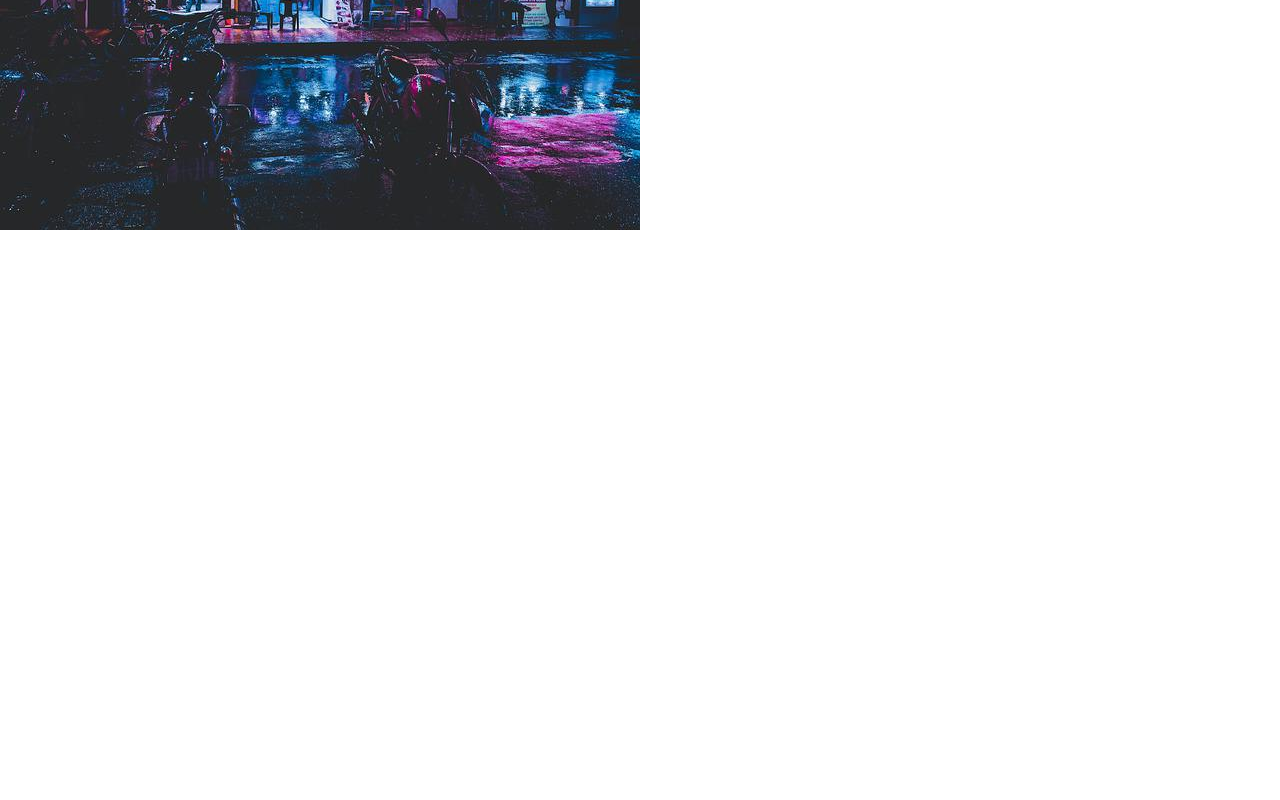
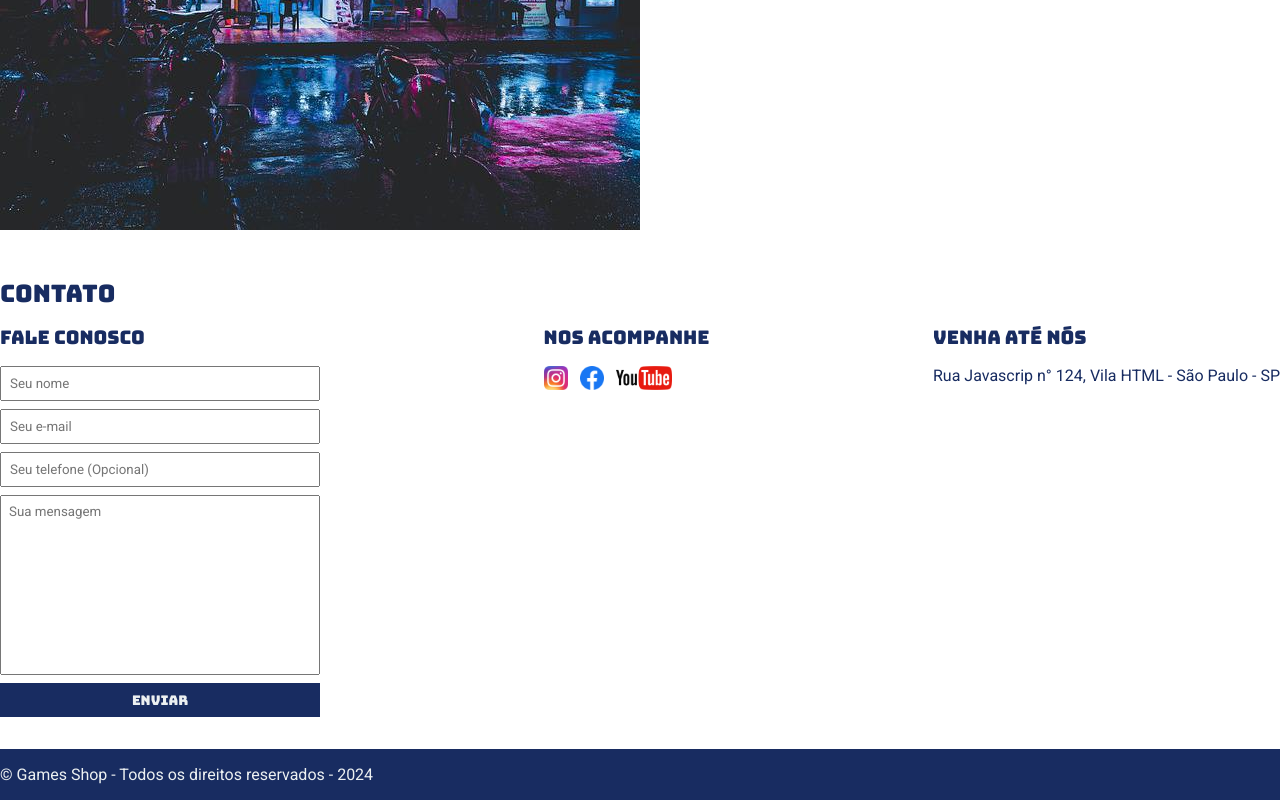
Before and after one commit to bwinchesterjn/Projeto-GAME-SHOP, a plain HTML site: page index.html in a window 1280 px wide. Shown: the part 349-1149 px from the top of the page. Before the commit the page ends 800 px from the top, so only its background shows below. Drawn offline with Linux system fonts and the light colour scheme.

Commit message:
footer and form added

```diff
--- a/index.html
+++ b/index.html
@@ -16,16 +16,16 @@
         <nav>
             <ul>
                 <li>
-                    <a href="#">Sobre a loja</a>
+                    <a href="#about">Sobre a loja</a>
                 </li>
                 <li>
-                    <a href="#">Contato</a>
+                    <a href="#contact">Contato</a>
                 </li>
             </ul>
         </nav>
         </div>
     </header>
-    <section>
+    <section id="about">
         <div class="container">
             <img class="store" src="./images/loja.jpg" alt="Fachada da loja Game Shop">
             <div>
@@ -44,5 +44,55 @@
             </div>
         </div>
     </section>
+    <section id="contact">
+        <div class="container">
+            <h2>Contato</h2>
+            <div class="contact-methods">
+                <div>
+                    <h3>Fale conosco</h3>
+                    <form>
+                        <input type="text" placeholder="Seu nome"required/>
+                        <input type="text" placeholder="Seu e-mail"required/>
+                        <input type="text" placeholder="Seu telefone (Opcional)"/>
+                        <textarea placeholder ="Sua mensagem"required></textarea>
+                        <button type ="submit">Enviar</button>
+                    </form>
+                </div>
+                <div>
+                    <h3>Nos acompanhe</h3>
+                    <ul class="social-links">
+                        <li>
+                            <a href="#" title="Siga-nos no Instagram">
+                                <img src="./images/instagram.png" alt="Logo do Instagram"/>
+                            </a>
+                        </li>
+                        <li>
+                            <a href="#" title="Siga-nos no Fecebook">
+                                <img src="./images/facebook.png" alt="Logo do Facebook"/>
+                            </a>
+                        </li>
+                        <li>
+                            <a href="#" title="Visite nosso canal no Youtube">
+                                <img src="./images/youtube.png" alt="Logo do Youtube"/>
+                            </a>
+                        </li>
+                    </ul>
+                </div>
+                <div>
+                    <h3>Venha até nós</h3>
+                    <p>
+                        Rua Javascrip n° 124, Vila HTML - São Paulo - SP
+                    </p>
+                </div>
+            </div>
+        </div>
+    </section>
+    <footer>
+        <div class="container">
+            <p>
+                &copy; Games Shop - Todos os direitos reservados - 2024
+            </p>
+        </div>
+    </footer>
 </body>
 </html>
--- a/main.css
+++ b/main.css
@@ -5,13 +5,15 @@
 }
 
 header,
-section h2 {
+section h2,
+section h3,
+form button {
     font-family: "Bungee", sans-serif;
-    font-weight: 400;
+    font-weight: normal;
     font-style: normal;font-family: "Bungee", cursive;
 }
 
-body {
+body, input, textarea {
     font-family: "Roboto", sans-serif;
     font-weight: 400;
     font-style: normal;
@@ -23,10 +25,7 @@ header {
     color: #ecf0f1;
 }
 
-header h1,
-section h2 {
-    font-weight: normal;
-}
+
 header nav li {
     display: inline;
     margin-left: 16px;
@@ -82,3 +81,64 @@ section p {
 .store {
     margin-right: 32px;
 }
+
+.social-links img {
+    height: 24px;
+}
+
+.social-links li {
+    display: inline;
+    margin-right: 8px;
+}
+
+.social-links li a {
+    text-decoration: none;
+}
+
+#contact .container {
+    display: block;
+}
+
+.contact-methods {
+    display: flex;
+    justify-content: space-between;
+}
+
+form input,
+form textarea,
+form button {
+    display: block;
+    width: 320px;
+    margin-bottom: 8px;
+    padding: 8px;
+}
+
+form textarea {
+    resize: none;
+    height: 180px;
+}
+
+section h3 {
+    margin-bottom: 16px;
+}
+
+form button {
+    background-color: #182C61;
+    color: #ecf0f1;
+    border: none;
+    cursor: pointer;
+}
+
+form button:hover {
+    background-color: #324c94;
+}
+
+input:focus, textarea:focus {
+    outline: #182C61;
+}
+
+footer {
+    background-color: #182C61;
+    color:#ecf0f1 ;
+    padding: 16px 0;
+}
```
